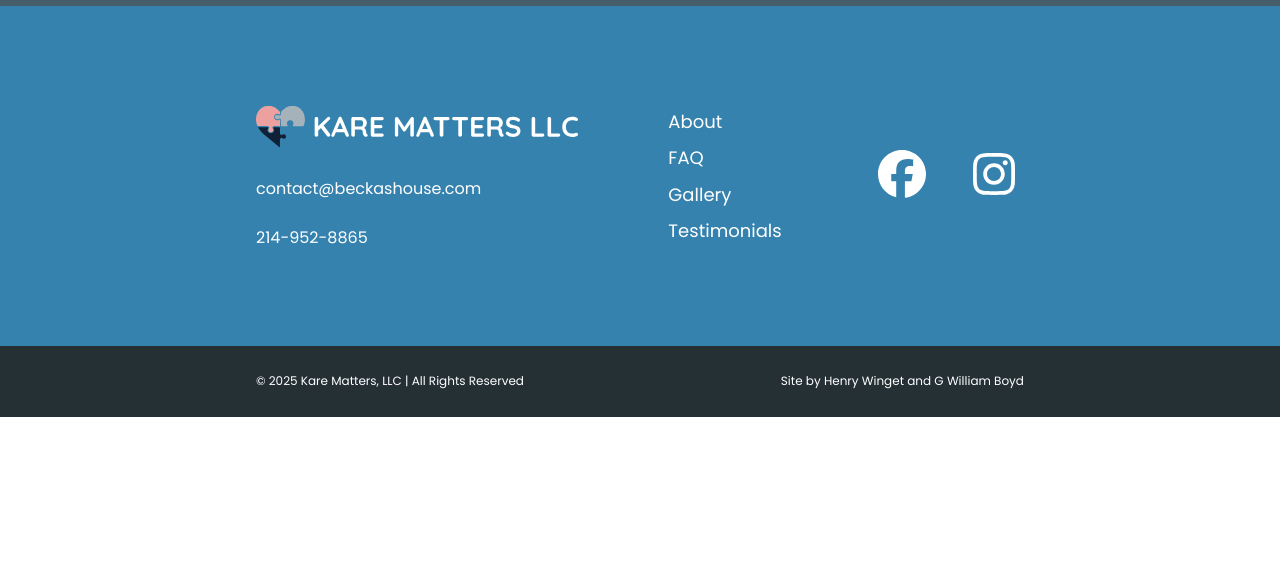
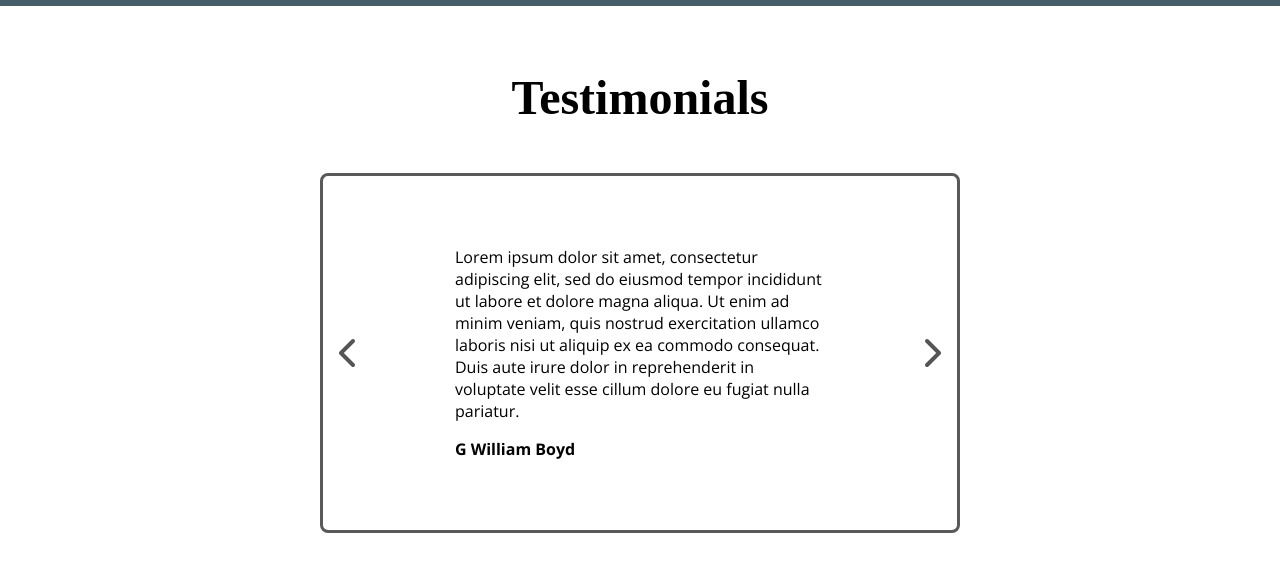
Before and after one commit to gwilliamboyd/kare-matters, a Next.js app: page / in a window 1280 px wide. Shown: the part 642-1225 px from the top of the page. Before the commit the page ends 1059 px from the top, so only its background shows below. Built offline with nearby package versions, Linux system fonts and the light colour scheme; grey boxes are pictures that could not be loaded.

Commit message:
Scaffolds testimonials

```diff
--- a/app/layout.jsx
+++ b/app/layout.jsx
@@ -2,6 +2,7 @@ import Footer from '@/components/footer/Footer'
 import FooterSocket from '@/components/footer/FooterSocket'
 import Navbar from '@/components/navbar/Navbar'
 import NavbarSocket from '@/components/navbar/NavbarSocket'
+import TestimonialsContainer from '@/components/testimonials/TestimonialsContainer'
 import styles from '@/styles/globals.css'
 
 export const metadata = {
@@ -16,7 +17,7 @@ export default function RootLayout({ children }) {
         <NavbarSocket />
         <Navbar />
         {children}
-        {/* Testimonials */}
+        <TestimonialsContainer />
         <Footer />
         <FooterSocket />
       </body>
--- /dev/null
+++ b/components/testimonials/Entry.jsx
@@ -0,0 +1,21 @@
+import styles from '@/styles/testimonials.module.css'
+import entries from './entries/entries.json'
+import { Open_Sans } from 'next/font/google'
+
+const open_sans = Open_Sans({
+  subsets: ['latin'],
+  weight: ['400', '700'],
+})
+
+const Entry = ({ index, review, name }) => {
+  return (
+    <div
+      key={index}
+      className={`${open_sans.className} ${styles.entryWrapper}`}>
+      <p className={styles.entryReview}>{review}</p>
+      <h4 className={styles.entryName}>{name}</h4>
+    </div>
+  )
+}
+
+export default Entry
--- /dev/null
+++ b/components/testimonials/Testimonials.jsx
@@ -0,0 +1,29 @@
+'use client'
+import styles from '@/styles/testimonials.module.css'
+import Entry from './Entry'
+// import entries from './entries/entries.json'
+import { useState, useEffect } from 'react'
+
+const Testimonials = ({ currentIndex, setCurrentIndex, entries }) => {
+  /* const [currentIndex, setCurrentIndex] = useState(0)
+
+  useEffect(() => {
+    const interval = setInterval(() => {
+      setCurrentIndex(prev => (prev + 1 < entries.length ? prev + 1 : 0))
+    }, 8000)
+
+    return () => clearInterval(interval)
+  }, [entries.length]) */
+
+  return (
+    <>
+      <Entry
+        index={currentIndex}
+        review={entries[currentIndex].review}
+        name={entries[currentIndex].name}
+      />
+    </>
+  )
+}
+
+export default Testimonials
--- /dev/null
+++ b/components/testimonials/TestimonialsContainer.jsx
@@ -0,0 +1,71 @@
+'use client'
+import styles from '@/styles/testimonials.module.css'
+import entries from './entries/entries.json'
+import Testimonials from './Testimonials'
+// FontAwesome chevron icons
+import { FontAwesomeIcon } from '@fortawesome/react-fontawesome'
+import {
+  faChevronLeft,
+  faChevronRight,
+} from '@fortawesome/free-solid-svg-icons'
+import { useEffect, useState } from 'react'
+
+const TestimonialsContainer = () => {
+  const [currentIndex, setCurrentIndex] = useState(0)
+
+  const entryHandler = operation => {
+    // prevent setting index < 0
+    if (operation === '-' && currentIndex - 1 < 0) {
+      return
+    }
+    // prevent setting index greater than array length
+    else if (operation === '+' && currentIndex + 1 > entries.length - 1) {
+      return
+    }
+
+    // determine whether to increment or decrement
+    operation === '+'
+      ? setCurrentIndex(currentIndex + 1)
+      : setCurrentIndex(currentIndex - 1)
+  }
+
+  // auto scroll testimonials every 8 sec
+  useEffect(() => {
+    const interval = setInterval(() => {
+      setCurrentIndex(prev => (prev + 1 < entries.length ? prev + 1 : 0))
+    }, 8000)
+
+    // clear timer when testimonial changes
+    return () => clearInterval(interval)
+  }, [entries.length])
+
+  return (
+    <div className={styles.testimonialsMaster}>
+      <div className={styles.testimonialsWrapper}>
+        <h1 className={styles.testimonialsHeader}>Testimonials</h1>
+        <div className={styles.testimonialsInnerWrapper}>
+          {/* Previous testimonial */}
+          <FontAwesomeIcon
+            onClick={() => entryHandler('-')}
+            className={styles.chevronIcon}
+            icon={faChevronLeft}
+          />
+          {/* Entries section */}
+          <Testimonials
+            currentIndex={currentIndex}
+            setCurrentIndex={setCurrentIndex}
+            entries={entries}
+          />
+          {/* Next testimonial */}
+          <FontAwesomeIcon
+            onClick={() => entryHandler('+')}
+            className={styles.chevronIcon}
+            icon={faChevronRight}
+          />
+        </div>
+      </div>
+    </div>
+  )
+}
+
+export default TestimonialsContainer
--- /dev/null
+++ b/components/testimonials/entries/entries.json
@@ -0,0 +1,14 @@
+[
+  {
+    "review": "Lorem ipsum dolor sit amet, consectetur adipiscing elit, sed do eiusmod tempor incididunt ut labore et dolore magna aliqua. Ut enim ad minim veniam, quis nostrud exercitation ullamco laboris nisi ut aliquip ex ea commodo consequat. Duis aute irure dolor in reprehenderit in voluptate velit esse cillum dolore eu fugiat nulla pariatur.",
+    "name": "G William Boyd"
+  },
+  {
+    "review": "Tempus leo eu aenean sed diam urna tempor. Pulvinar vivamus fringilla lacus nec metus bibendum egestas. Iaculis massa nisl malesuada lacinia integer nunc posuere. Ut hendrerit semper vel class aptent taciti sociosqu.",
+    "name": "Henry Winget"
+  },
+  {
+    "review": "Quisque faucibus ex sapien vitae pellentesque sem placerat. In id cursus mi pretium tellus duis convallis. Tempus leo eu aenean sed diam urna tempor. Pulvinar vivamus fringilla lacus nec metus bibendum egestas. Iaculis massa nisl malesuada lacinia integer nunc posuere. Ut hendrerit semper vel class aptent taciti sociosqu. Ad litora torquent per conubia nostra inceptos himenaeos.",
+    "name": "Brandon Johnson"
+  }
+]
--- a/package.json
+++ b/package.json
@@ -8,8 +8,10 @@
     "start": "next start"
   },
   "dependencies": {
+    "@fortawesome/free-solid-svg-icons": "^7.0.1",
+    "@fortawesome/react-fontawesome": "^3.0.2",
+    "next": "15.5.3",
     "react": "19.1.0",
-    "react-dom": "19.1.0",
-    "next": "15.5.3"
+    "react-dom": "19.1.0"
   }
 }
--- /dev/null
+++ b/styles/testimonials.module.css
@@ -0,0 +1,47 @@
+.testimonialsMaster {
+  padding: 4em 0;
+  width: 100%;
+  display: flex;
+  justify-content: center;
+  align-items: center;
+}
+
+.testimonialsHeader {
+  font-size: 48px;
+}
+
+.testimonialsWrapper {
+  width: 50%;
+  display: flex;
+  flex-direction: column;
+  align-items: center;
+  gap: 3em;
+}
+
+.testimonialsInnerWrapper {
+  height: 360px;
+  padding: 4em 1em;
+  border: 3px solid rgba(0, 0, 0, 0.65);
+  border-radius: 8px;
+  display: flex;
+  justify-content: space-between;
+  align-items: center;
+  gap: 6em;
+}
+
+.chevronIcon {
+  font-size: 2em;
+  color: #555;
+  /* width: 30px;
+  height: 30px; */
+}
+
+.chevronIcon:hover {
+  cursor: pointer;
+}
+
+.entryWrapper {
+  display: flex;
+  flex-direction: column;
+  gap: 1em;
+}
```
Also changed, not shown: 1 other file (tests, documents, lock files or other folders).
